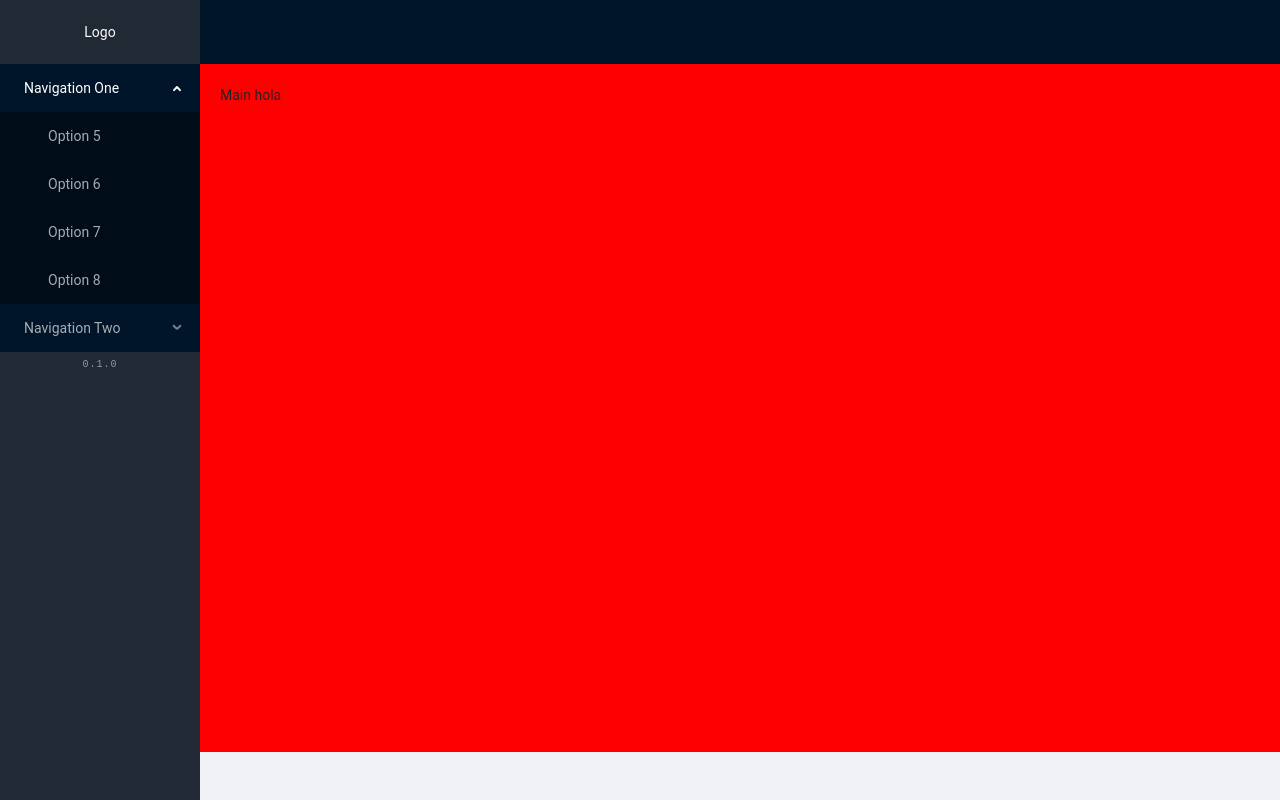
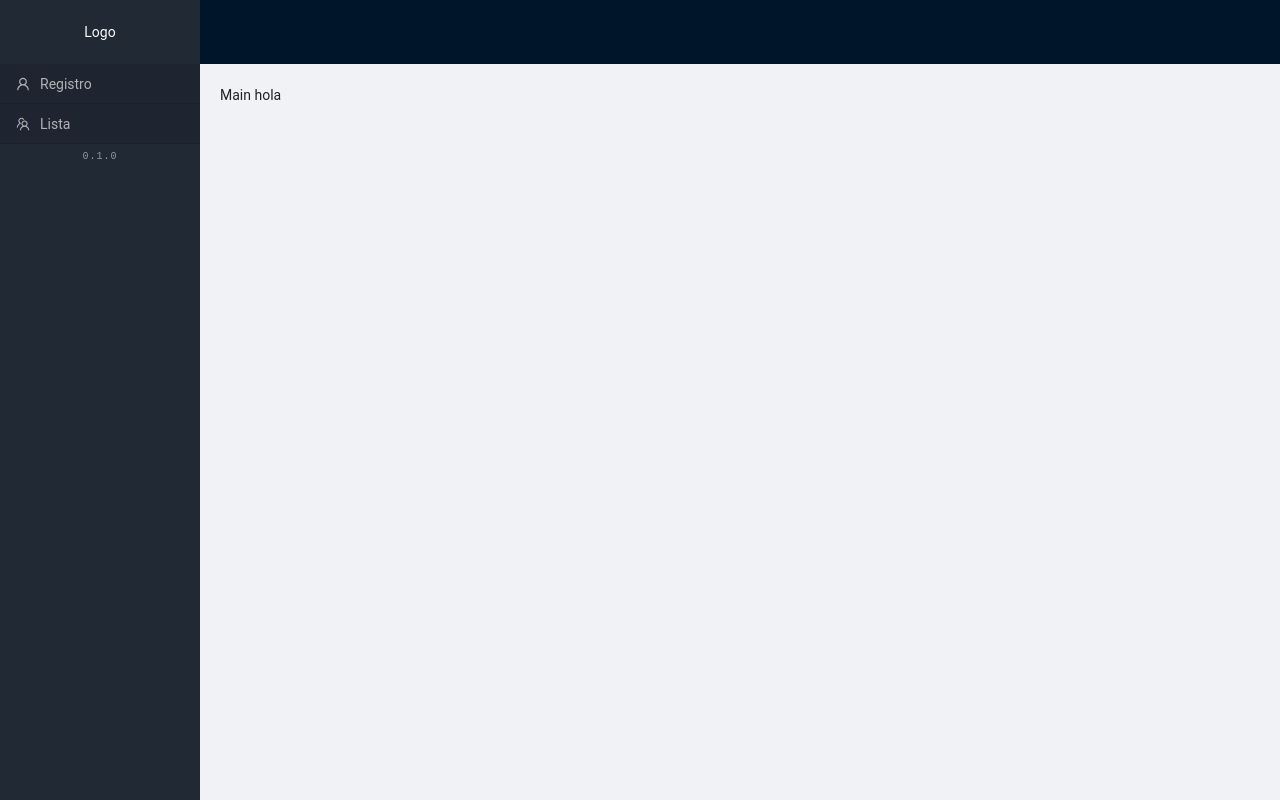
Before and after one commit to insfrangio/admin-lock-ingress, a Next.js app: page / in a window 1280 px wide. Built offline with nearby package versions, Linux system fonts and the light colour scheme.

Commit message:
refactor: structure menu

```diff
--- a/src/components/Shared/Layout/Layout.tsx
+++ b/src/components/Shared/Layout/Layout.tsx
@@ -1,10 +1,5 @@
 import React, { FC } from 'react';
 
-import {
-  UploadOutlined,
-  UserOutlined,
-  VideoCameraOutlined
-} from '@ant-design/icons';
 import { Layout as LayoutAntd } from 'antd';
 
 import MenuContainer from '../Menu/Menu';
@@ -15,19 +10,19 @@ const Layout: FC = ({ children }) => {
   const { Header, Footer } = LayoutAntd;
   const isCollapsed = false;
   return (
-    <S.Layout>
+    <LayoutAntd>
       <S.Sider collapsible collapsed={isCollapsed} mode='inline' trigger={null}>
         <S.HeaderSider>Logo</S.HeaderSider>
         <MenuContainer />
         <PackageVersion />
       </S.Sider>
 
-      <S.Layout>
+      <LayoutAntd>
         <Header />
         <S.Content>{children}</S.Content>
         <Footer />
-      </S.Layout>
-    </S.Layout>
+      </LayoutAntd>
+    </LayoutAntd>
   );
 };
 
--- a/src/components/Shared/Layout/style.ts
+++ b/src/components/Shared/Layout/style.ts
@@ -10,9 +10,8 @@ const {
 } = LayoutDefault;
 
 export const Layout = styled(LayoutDefault)`
-  /* min-height: 100%;
-  height: 100%; */
-  background-color: red;
+  min-height: 100%;
+  height: 100%;
 `;
 
 export const HeaderWrap = styled(Header)`
@@ -21,6 +20,7 @@ export const HeaderWrap = styled(Header)`
 
 export const Content = styled(ContentDefault)`
   padding: 20px;
+  height: 100%;
 
   .ant-page-header {
     padding: 0 0 16px;
--- a/src/components/Shared/Menu/Menu.tsx
+++ b/src/components/Shared/Menu/Menu.tsx
@@ -1,120 +1,43 @@
 import Link from 'next/link';
 import { useRouter } from 'next/router';
 
-import { useState } from 'react';
+import { Fragment, useState } from 'react';
 
-import {
-  TrophyOutlined,
-  TeamOutlined,
-  LayoutOutlined,
-  UserOutlined,
-  LogoutOutlined
-} from '@ant-design/icons';
+import { TeamOutlined, UserOutlined } from '@ant-design/icons';
 import { Menu } from 'antd';
-import 'antd/dist/antd.css';
 
 import * as S from './style';
 
-const MenuItems = [
+const menuItems = [
   {
     key: 'sub1',
     title: 'Registro',
-    icon: <TrophyOutlined />,
-    subMenu: [
-      {
-        key: '1',
-        title: 'Crear',
-        link: '/challenge',
-        icon: <TrophyOutlined />
-      },
-      {
-        key: '2',
-        title: 'Crear',
-        link: '/challenge2',
-        icon: <TrophyOutlined />
-      }
-    ]
+    icon: <UserOutlined />,
+    link: '/main'
   },
   {
     key: 'sub2',
-    title: 'Teste',
-    icon: <TrophyOutlined />,
-    subMenu: [
-      {
-        key: '1',
-        title: 'Crear',
-        link: '/challenge',
-        icon: <TrophyOutlined />
-      },
-      {
-        key: '2',
-        title: 'Crear',
-        link: '/challenge2',
-        icon: <TrophyOutlined />
-      }
-    ]
+    title: 'Lista',
+    icon: <TeamOutlined />,
+    link: '/list'
   }
 ];
 
 const MenuContainer = () => {
-  const { SubMenu } = Menu;
-
+  const router = useRouter();
   return (
-    <div>
-      <Menu
-        defaultSelectedKeys={['1']}
-        defaultOpenKeys={['sub1']}
-        mode='inline'
-        theme='dark'
-      >
-        <SubMenu key='sub1' title='Navigation One'>
-          <Menu.Item key='5'>Option 5</Menu.Item>
-          <Menu.Item key='6'>Option 6</Menu.Item>
-          <Menu.Item key='7'>Option 7</Menu.Item>
-          <Menu.Item key='8'>Option 8</Menu.Item>
-        </SubMenu>
-        <SubMenu key='sub2' title='Navigation Two'>
-          <Menu.Item key='9'>Option 9</Menu.Item>
-          <Menu.Item key='10'>Option 10</Menu.Item>
-        </SubMenu>
-      </Menu>
-    </div>
+    <S.Menu defaultSelectedKeys={[router.pathname]}>
+      {menuItems.map((item) => {
+        return (
+          <S.Menu.Item key={item.key} icon={item.icon}>
+            <Link key={item.link} href={item.link}>
+              {item.title}
+            </Link>
+          </S.Menu.Item>
+        );
+      })}
+    </S.Menu>
   );
-
-  // return (
-  //   <Menu
-  //     // style={{ width: 256 }}
-  //     defaultSelectedKeys={['1']}
-  //     defaultOpenKeys={['sub1']}
-  //     mode='inline'
-  //     theme='dark'
-  //   >
-  //     {/* {MenuItems.map((item) => {
-  //       console.log(item);
-  //       return (
-  //         <SubMenu key={item.key} title={item.title}>
-  //           {item.subMenu.map((sub) => {
-  //             return (
-  //               <Menu.Item
-  //                 key={sub.key}
-  //                 icon={sub.icon}
-  //                 onClick={() => console.log('Click')}
-  //               >
-  //                 {sub.title}
-  //               </Menu.Item>
-  //             );
-  //           })}
-  //         </SubMenu>
-  //       );
-  //     })} */}
-  //     <SubMenu key='sub1' title='Navigation One'>
-  //       <Menu.Item key='5'>Option 5</Menu.Item>
-  //       <Menu.Item key='6'>Option 6</Menu.Item>
-  //       <Menu.Item key='7'>Option 7</Menu.Item>
-  //       <Menu.Item key='8'>Option 8</Menu.Item>
-  //     </SubMenu>
-  //   </Menu>
-  // );
 };
 
 export default MenuContainer;
--- a/src/pages/_app.tsx
+++ b/src/pages/_app.tsx
@@ -1,7 +1,24 @@
 import type { AppProps } from 'next/app';
+import Head from 'next/head';
+
+import { Fragment } from 'react';
+
+import GlobalStyles from '@/styles/global';
+
+import 'antd/dist/antd.css';
 
 function MyApp({ Component, pageProps }: AppProps) {
-  return <Component {...pageProps} />;
+  return (
+    <Fragment>
+      <Head>
+        <title>Admin Ingress</title>
+        <meta name='description' content='Generated by create next app' />
+        <link rel='icon' href='/favicon.ico' />
+      </Head>
+      <GlobalStyles />
+      <Component {...pageProps} />
+    </Fragment>
+  );
 }
 
 export default MyApp;
--- a/src/pages/index.tsx
+++ b/src/pages/index.tsx
@@ -1,14 +1,9 @@
 import type { NextPage } from 'next';
 
-import Bootstrap from '../components/Bootstrap/Bootstrap';
-import Main from './main/main';
+import Main from './main';
 
 const Home: NextPage = () => {
-  return (
-    <Bootstrap>
-      <Main />
-    </Bootstrap>
-  );
+  return <Main />;
 };
 
 export default Home;
--- /dev/null
+++ b/src/pages/main/index.tsx
@@ -0,0 +1,13 @@
+import React from 'react';
+
+import Layout from '@/components/Shared/Layout/Layout';
+
+const Main = () => {
+  return (
+    <Layout>
+      <div>Main hola</div>
+    </Layout>
+  );
+};
+
+export default Main;
--- a/src/pages/main/main.tsx
+++ /dev/null
@@ -1,9 +0,0 @@
-import React from 'react';
-
-import Layaout from '@/components/Shared/Layout/Layout';
-
-const Main = () => {
-  return <Layaout>Main hola</Layaout>;
-};
-
-export default Main;
--- a/src/styles/global.ts
+++ b/src/styles/global.ts
@@ -12,7 +12,9 @@ const GlobalStyles = createGlobalStyle`
   }
 
   html, body, #__next {
+    min-height: 100%;
     height: 100%;
+}
   }
 
   body {
```
Also changed, not shown: src/pages/list/index.tsx (added, +13 -0 lines), src/pages/list/style.ts (added, +8 -0 lines).
